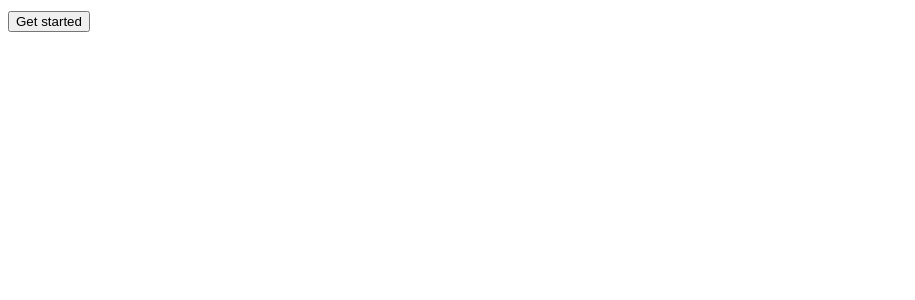
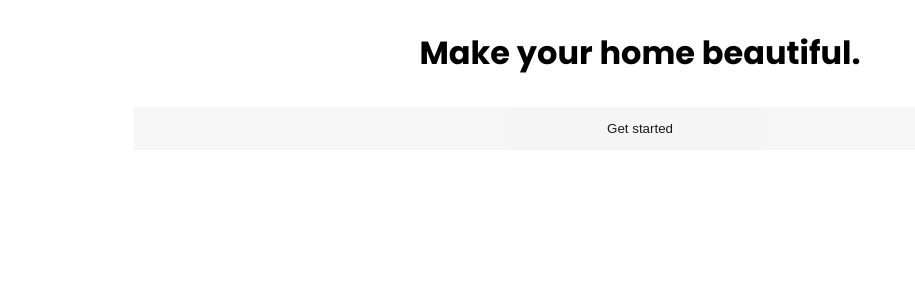
Before and after one commit to aritako/fe-test, an Angular app: page / in a window 1280 px wide. Shown: the top 300 px of the page, without its empty margins (0-915 px from the left). Built offline with nearby package versions, Linux system fonts and the light colour scheme.

Commit message:
feat: styles

```diff
--- a/src/app/components/go-to-cart/go-to-cart.component.html
+++ b/src/app/components/go-to-cart/go-to-cart.component.html
@@ -1 +1,3 @@
-<button [routerLink]="['/cart']">Go to cart</button>
+<button [routerLink]="['/cart']">
+  <span class="material-icons">shopping_cart</span>
+</button>
--- a/src/app/home/home.component.css
+++ b/src/app/home/home.component.css
@@ -5,8 +5,8 @@
 }
 
 .carousel {
-    display: flex;
-    justify-content: space-between;
+    display: grid;
+    grid-template-columns: repeat(5, 1fr);
 }
 
 .navbar {
@@ -24,3 +24,21 @@
     display: flex;
     flex-direction: column;
 }
+
+.title {
+    display: flex;
+    flex-direction: column;
+    gap: 0;
+    align-items: center;
+}
+
+.subtitle {
+    font-weight: bold;
+}
+
+.category {
+    display: flex;
+    flex-direction: column;
+    align-items: center;
+    justify-content: center;
+}
--- a/src/app/home/home.component.html
+++ b/src/app/home/home.component.html
@@ -1,18 +1,25 @@
 <div class="main">
   <div class="navbar">
-    <span>Search</span>
-    <span>Make Home Beautiful</span>
+    <span class="material-icons">search</span>
+    <div class="title">
+      <span>MAKE HOME</span>
+      <span class="subtitle">BEAUTIFUL</span>
+    </div>
     <app-go-to-cart></app-go-to-cart>
   </div>
   <button [routerLink]="['/favorite']">Go to your favorites</button>
 
   <div class="carousel">
     @for (type of types; track type) {
-    <button [type]="type" (click)="handleClick(type)">{{ type }}</button>
+    <div class="category">
+      <button [type]="type" (click)="handleClick(type)">
+        <span class="material-icons">star</span></button
+      ><span>{{ type }}</span>
+    </div>
     }
   </div>
   <div class="product-grid">
-    @if (chosenType === 'Popular') { @for (product of products; track product) {
+    @if (chosenType === 'popular') { @for (product of products; track product) {
     <div class="product-card">
       <a [routerLink]="['/product', product.product_id]">
         <app-product-card [product]="product"></app-product-card
--- a/src/app/home/home.component.ts
+++ b/src/app/home/home.component.ts
@@ -18,18 +18,17 @@ import { AddToCartComponent } from '../components/add-to-cart/add-to-cart.compon
 })
 export class HomeComponent {
   @Input() products: any[] = products;
-  chosenType: string = 'Popular';
+  chosenType: string = 'popular';
   // cart = localStorage.getItem('cartItems');
   // cartQuantity = JSON.parse(this.cart || '[]')[0].quantity;
 
-  types: string[] = [
-    'Popular',
-    ...new Set(products.map((product) => product.type)),
-  ];
+  types: string[] = ['Popular', 'Chair', 'Table', 'Armchair', 'Bed'];
+  //   ...new Set(products.map((product) => product.type)),
+  // ];
 
   handleClick(chosenType: string) {
     console.log(chosenType);
-    this.chosenType = chosenType;
+    this.chosenType = chosenType.toLowerCase();
     // this.cart = localStorage.getItem('cartItems');
     // this.cartQuantity = JSON.parse(this.cart || '[]')[0].quantity;
   }
--- a/src/app/landing/landing.component.css
+++ b/src/app/landing/landing.component.css
@@ -0,0 +1,17 @@
+.btn {
+    background-color: #f5f5f5;
+    color: black;
+    padding: 14px 20px;
+    margin: 8px 0;
+    border: none;
+    cursor: pointer;
+    width: 80%;
+    opacity: 0.9;
+}
+
+.landing {
+    display: flex;
+    flex-direction: column;
+    align-items: center;
+    justify-content: center;
+}
--- a/src/app/landing/landing.component.html
+++ b/src/app/landing/landing.component.html
@@ -1 +1,4 @@
-<button [routerLink]="['/login']">Get started</button>
+<div class="landing">
+  <h1>Make your home beautiful.</h1>
+  <button [routerLink]="['/login']" class="btn">Get started</button>
+</div>
--- a/src/styles.css
+++ b/src/styles.css
@@ -111,3 +111,9 @@ body {
   font-weight: 400;
   font-style: normal;
 }
+
+button {
+  background-color: #FFFFFF;
+  border: none;
+  padding: 5px 10px;
+}
```
